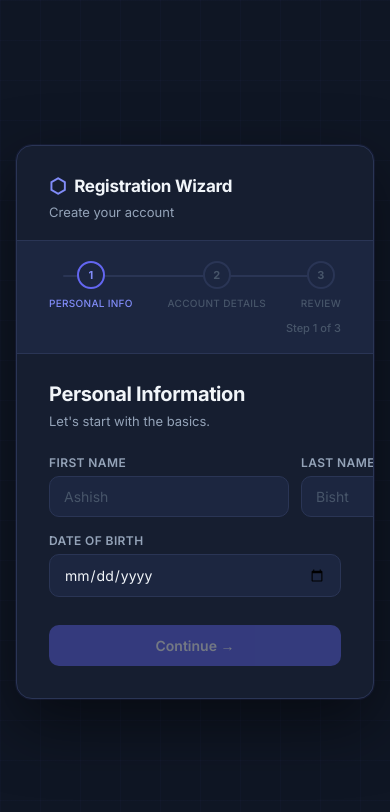
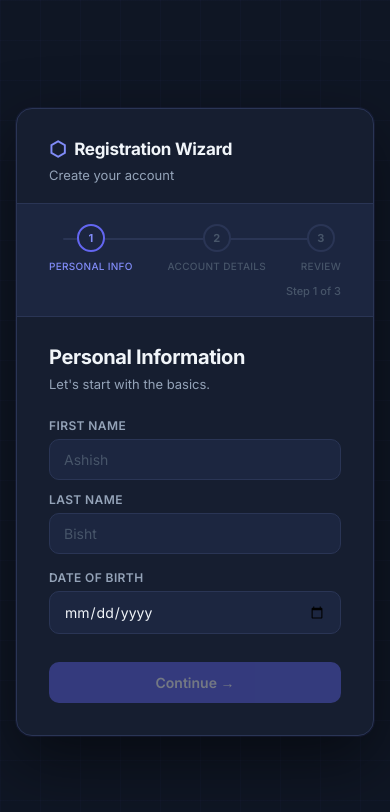
Before and after one commit to ashish-bisht-iot/registration-wizard, a React (Vite) app: page / in a window 390 px wide. Shown: the top 812 px of the page. Built offline with nearby package versions, Linux system fonts and the light colour scheme.

Commit message:
fix last name field overflow on smaller screens

```diff
--- a/src/components/Steps.css
+++ b/src/components/Steps.css
@@ -33,6 +33,10 @@
   display: grid;
   grid-template-columns: 1fr 1fr;
   gap: 12px;
+}
+
+.field-row > * {
+  min-width: 0;
 }
 
 /* Buttons */
@@ -151,3 +155,9 @@
   min-width: 44px;
   text-align: right;
 }
+
+@media (max-width: 480px) {
+  .field-row {
+    grid-template-columns: 1fr;
+  }
+}
```
